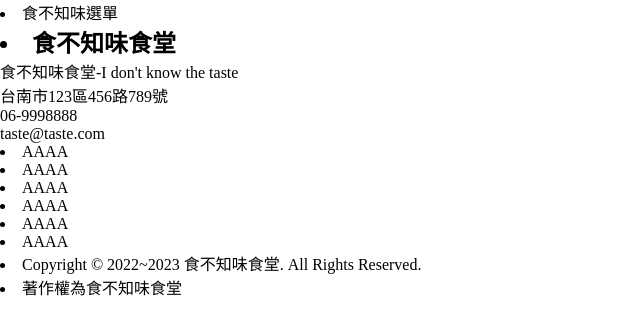
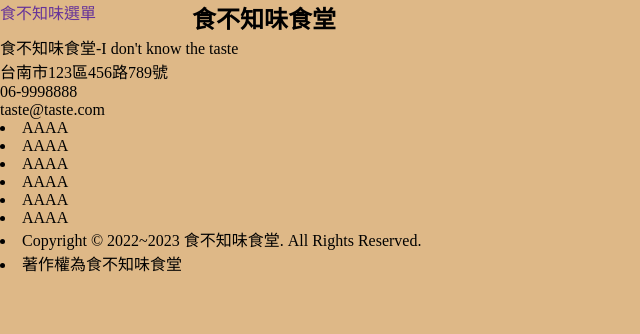
Before and after one commit to su710a1/taste, a plain HTML site: page index.htm in a window 1280 px wide. Shown: the whole page, without its empty margins (0-640 px from the left). Drawn offline with nearby package versions, Linux system fonts and the light colour scheme.

Commit message:
20230106 重寫樣式表

```diff
--- a/index.htm
+++ b/index.htm
@@ -11,7 +11,7 @@
     <body>
         <section id="taste">
             <header>
-                <li class="menu">食不知味選單</li>
+                <li id="menu" class="menu">食不知味選單</li>
                 <h1><li>食不知味食堂</li></h1>
                 <ul>
                     <li class="webName">食不知味食堂-I don't know the taste</li>
--- a/scss/_04joint.scss
+++ b/scss/_04joint.scss
@@ -1,3 +1,4 @@
+@use '_01variable/variable' as Var;
 // 通用選擇器*
 *{
     // 外間距 上下為0 左右自動 ; 四個值 上右下左
@@ -5,3 +6,8 @@
     // 內間距
     padding: 0;
 }
+
+// 設定 高度單位為 % 時,高度會自動展開
+html, body {
+    height: Var.$Num_10 * 10%;
+}
--- a/scss/_05index.scss
+++ b/scss/_05index.scss
@@ -0,0 +1,28 @@
+// 讀取 變數 檔案 ; @use 區域性 ; 一次性 ; 規則 檔案要另給名稱 ; 基於檔案的安全性 ; 要放置在所有語法最上層
+@use '_01variable/variable' as Var;
+// 滿版設計 section id="taste" : 設定寬 100 高 100 背景顏色
+#taste {
+    width: Var.$Num_10 * 10 * Var.$Per;
+    height: Var.$Num_10 * 10 * Var.$Per;
+    background-color:burlywood;
+}
+// 子選擇器(指定階層 > : 同層之中不能有相同的標籤,若有相同須設定 id 或 class) ; 子孫選擇器(跨標籤讀取 利用「空格」)
+// 巢狀寫法
+// menu(背景圖片取代文字呈現) 與 Logo(水平垂直置中) 要同一列 ; 聯絡資訊要個別一列(文字寬度為90% ; 文字靠右對齊,文字顏色 咖啡色) ; 隱藏項目符號
+header {
+    // 顯示方法 : 彈性佈局(智能對齊) ; 在需要排版物件的父框架設定 ; 會將所有的子物件排成一列
+    display: flex;
+    // 換行,將子物件設定為 兩列 ; 預設值會自動判斷 子物件 的寬度(均分) ; 要設定 子物件 的寬度才會有作用
+    flex-wrap: wrap;
+    list-style-type: none;
+    #menu {
+        width: Var.$Num_10 * 1.5%;
+        color: rebeccapurple;
+    }
+    h1 {
+        width: Var.$Num_10 * 8.5%;
+    }
+    ul {
+        width: Var.$Num_10 * 10%;
+    }
+}
--- a/scss/styles.scss
+++ b/scss/styles.scss
@@ -6,3 +6,4 @@
 // styles.scss 在彙整所有的 scss 原始檔案 : 匯入所有檔案
 
 @import '_04joint.scss';
+@import '_05index.scss';
```
Also changed, not shown: dist/style/styles.min.css, style/styles.css.
